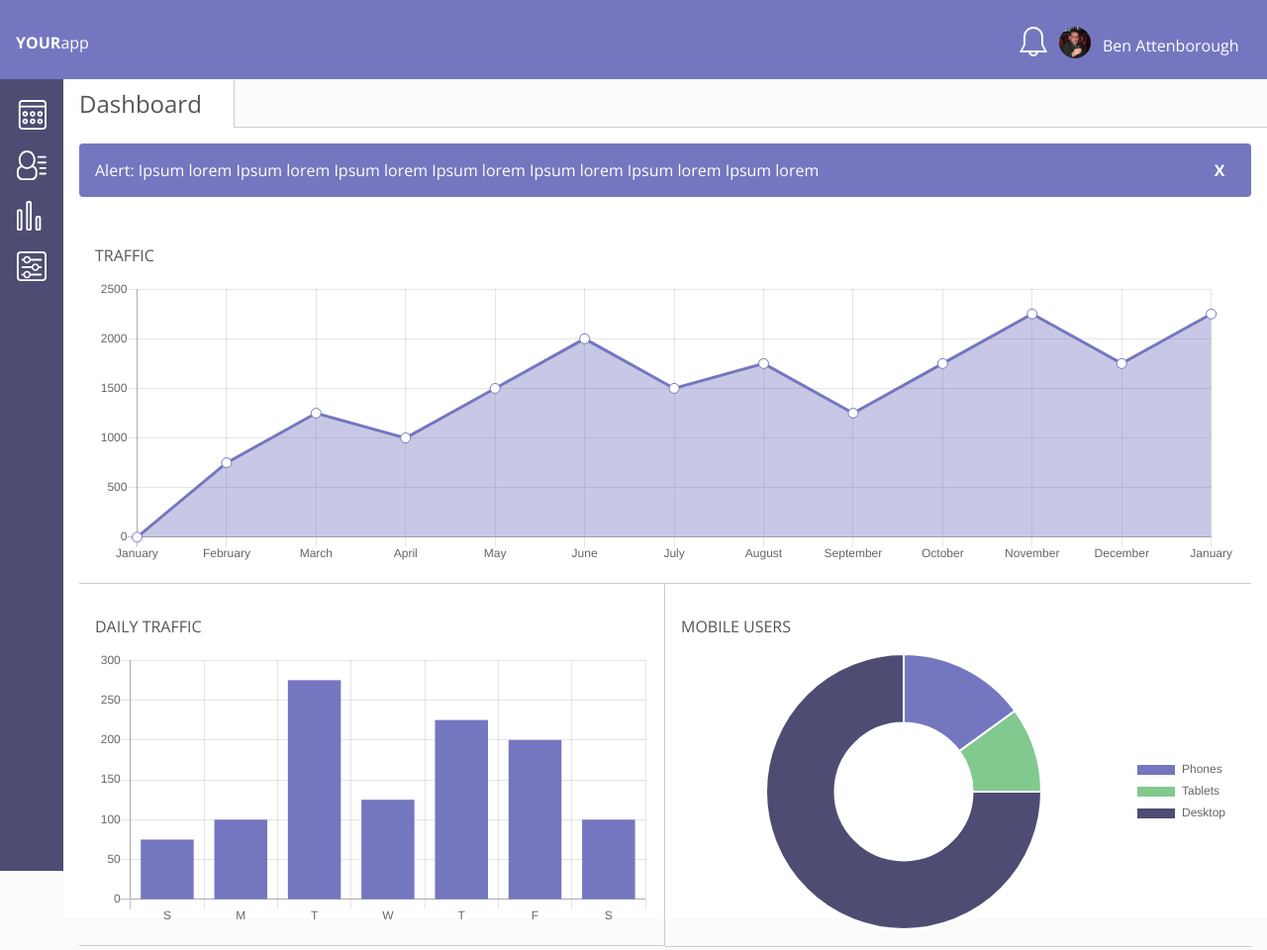
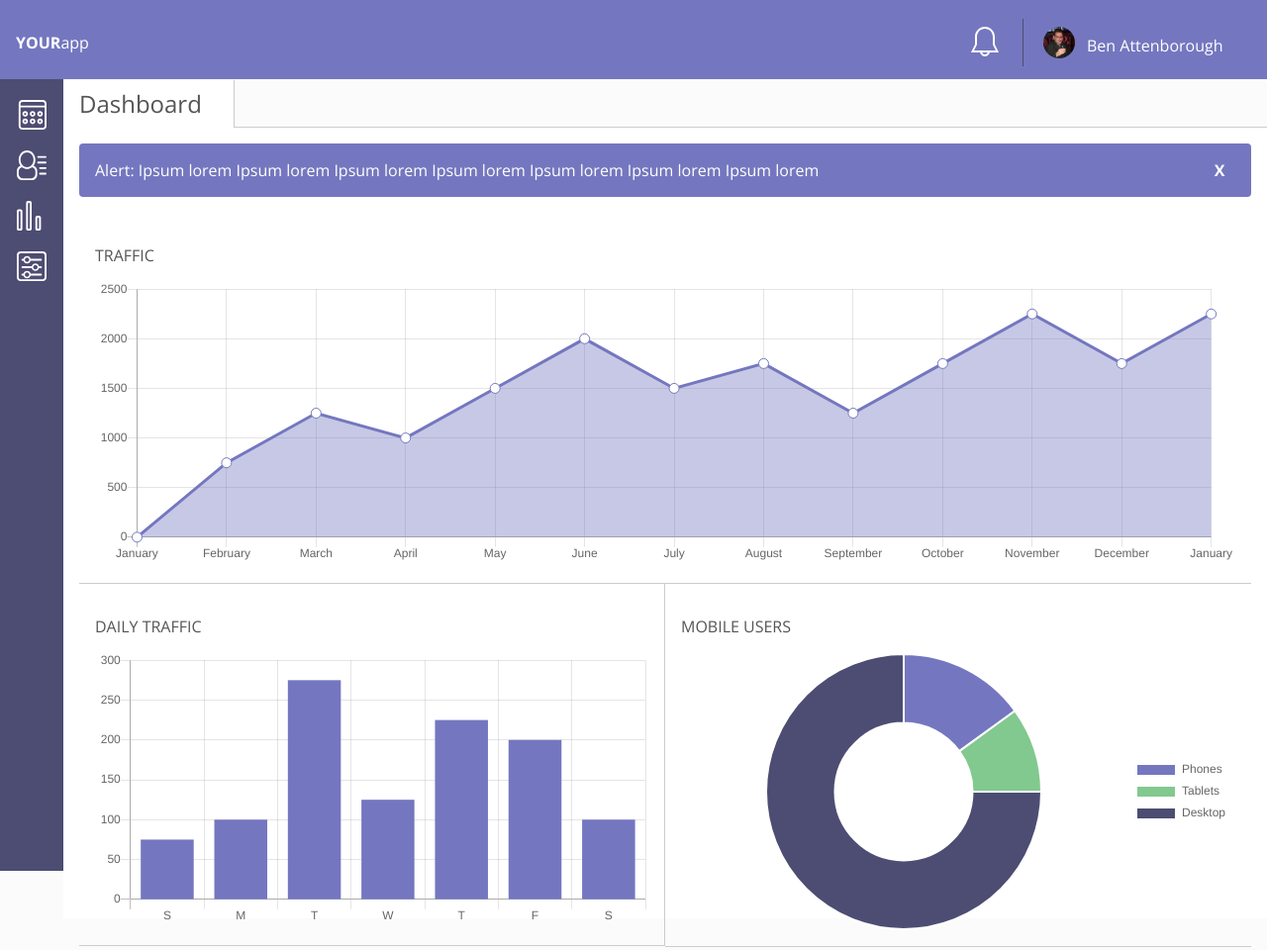
Before and after one commit to BenAttenborough/web_app_dashboard, a plain HTML site: page index.html in a window 1280 px wide. Shown: the top 960 px of the page at 99% size. Drawn offline with nearby package versions, Linux system fonts and the light colour scheme.

Commit message:
Navigation style changes

```diff
--- a/index.html
+++ b/index.html
@@ -16,9 +16,13 @@
             <p><strong>YOUR</strong>app</p>
         </div>
         <div class="status">
-            <img src="res/img/icon-bell.svg" alt="messages" class="header-icon">
-            <img src="res/img/avatar.jpg" alt="Your profile" class="header-icon avatar">
-            <div class="name">Ben Attenborough</div>
+            <div id="notifications">
+                <img src="res/img/icon-bell.svg" alt="messages" class="header-icon">
+            </div>
+            <div id="profile">
+                <img src="res/img/avatar.jpg" alt="Your profile" class="header-icon avatar">
+                <div class="name">Ben Attenborough</div>
+            </div>
         </div>
     </div>
 </div>
--- a/styles/scss/components/_navigation.scss
+++ b/styles/scss/components/_navigation.scss
@@ -27,3 +27,13 @@
   margin-left: 0.5em;
   float: right;
 }
+
+#notifications,
+#profile {
+  float: left;
+  padding: 0.5em 1em;
+}
+
+#notifications {
+  border-right: solid 1px $element-dark;
+}
```
Also changed, not shown: styles/styles.css, 1 other file.
